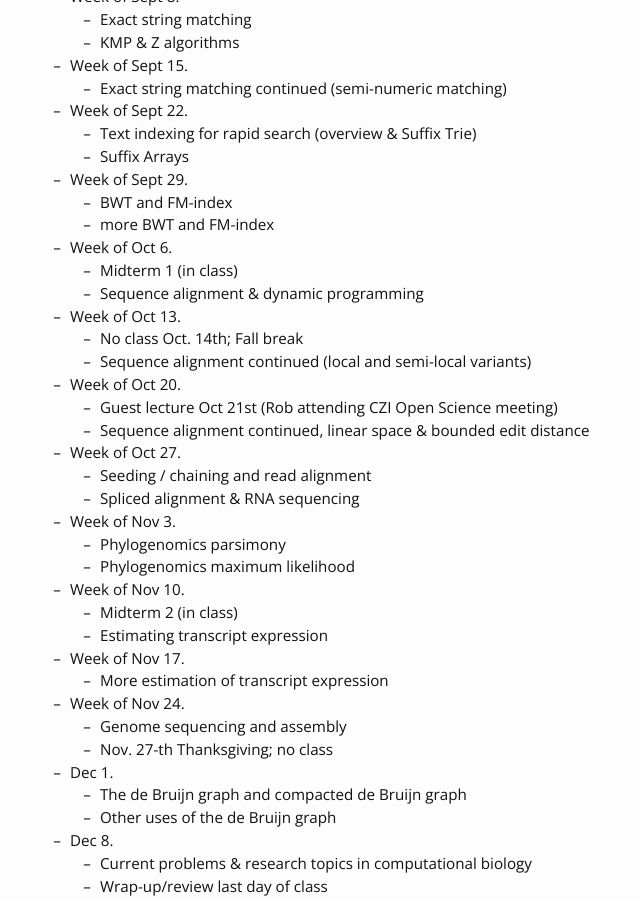
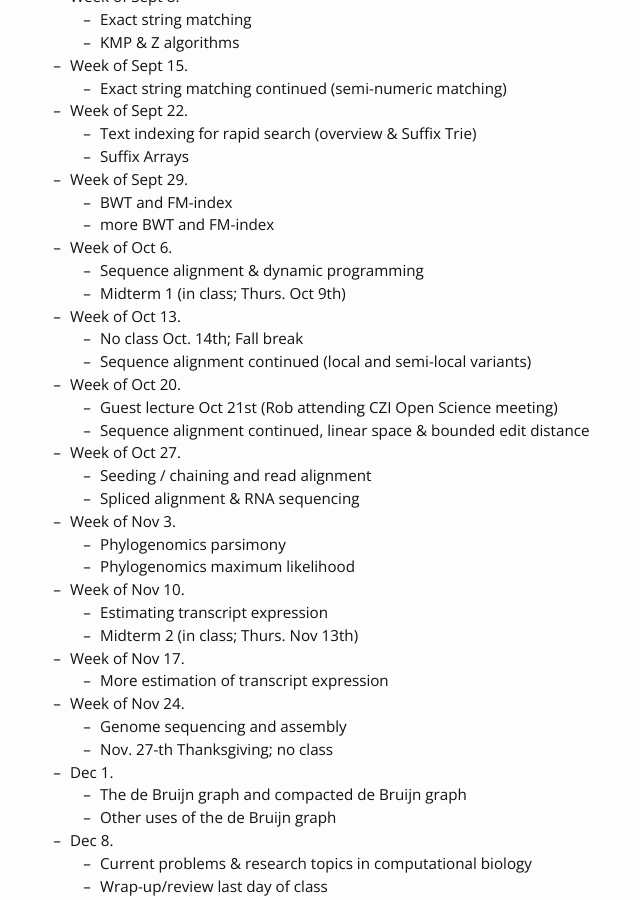
Before and after one commit to umd-cmsc423/f2025, a Jekyll site: the page built from materials.md, in a window 1280 px wide and 900 px high, scrolled down 2735 px. Shown: the whole window, without its empty margins (155-795 px from the left). Built offline with Jekyll 4.4.1, drawn with Linux system fonts in a browser that asks for light colours; nearby versions of some CDN libraries.

Commit message:
clarify midterm dates

```diff
--- a/materials.md
+++ b/materials.md
@@ -116,8 +116,8 @@ The following is a _planned_ schedule of the material we will cover in the cours
   - more BWT and FM-index
 
 - Week of Oct 6.
-  - Midterm 1 (in class)
   - Sequence alignment & dynamic programming
+  - Midterm 1 (in class; Thurs. Oct 9th)
 
 - Week of Oct 13.
   - No class Oct. 14th; Fall break
@@ -136,8 +136,8 @@ The following is a _planned_ schedule of the material we will cover in the cours
   - Phylogenomics maximum likelihood
 
 - Week of Nov 10.
-  - Midterm 2 (in class)
   - Estimating transcript expression
+  - Midterm 2 (in class; Thurs. Nov 13th)
 
 - Week of Nov 17.
   - More estimation of transcript expression
```
